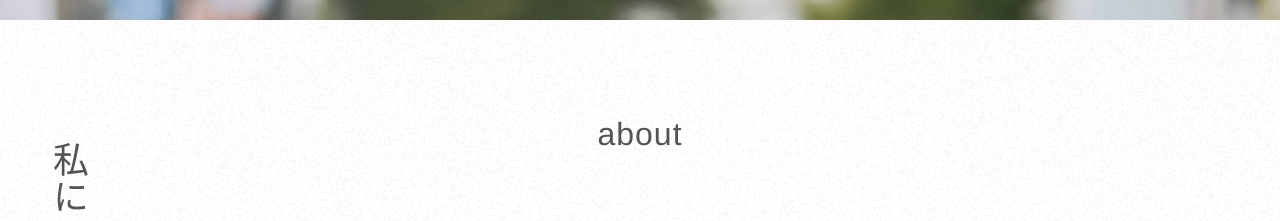
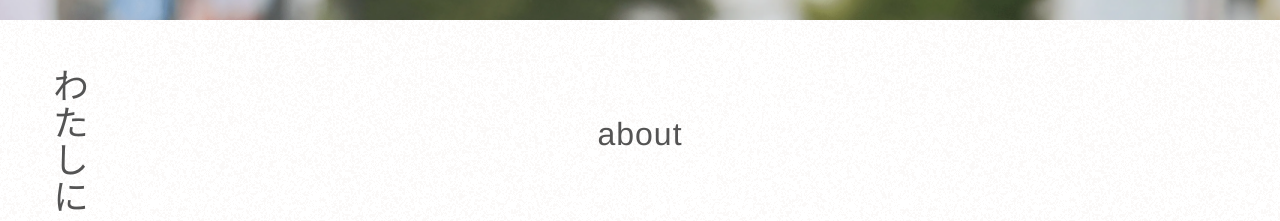
Before and after one commit to kaikojima05/porko, a Next.js app: page /about in a window 1280 px wide. Shown: the part 458-679 px from the top of the page. Built offline with nearby package versions, Linux system fonts and the light colour scheme.

Commit message:
amend sentence

```diff
--- a/pages/about/index.tsx
+++ b/pages/about/index.tsx
@@ -20,7 +20,9 @@ export default function About() {
         src="/images/hero_about.webp"
         whats={
           <>
-            <span className="opacity-0">私</span>
+            <span className="opacity-0">わ</span>
+            <span className="opacity-0">た</span>
+            <span className="opacity-0">し</span>
             <span className="opacity-0">に</span>
             <span className="opacity-0">つ</span>
             <span className="opacity-0">い</span>
```
